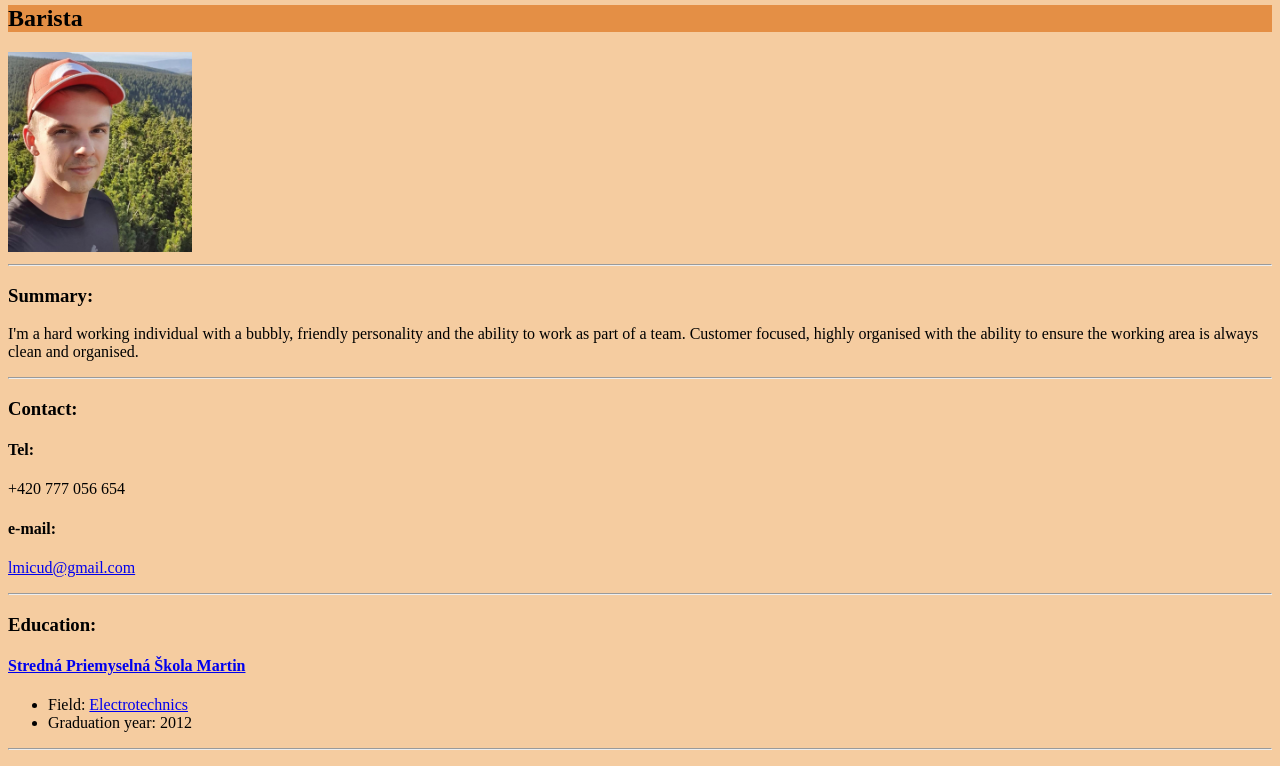
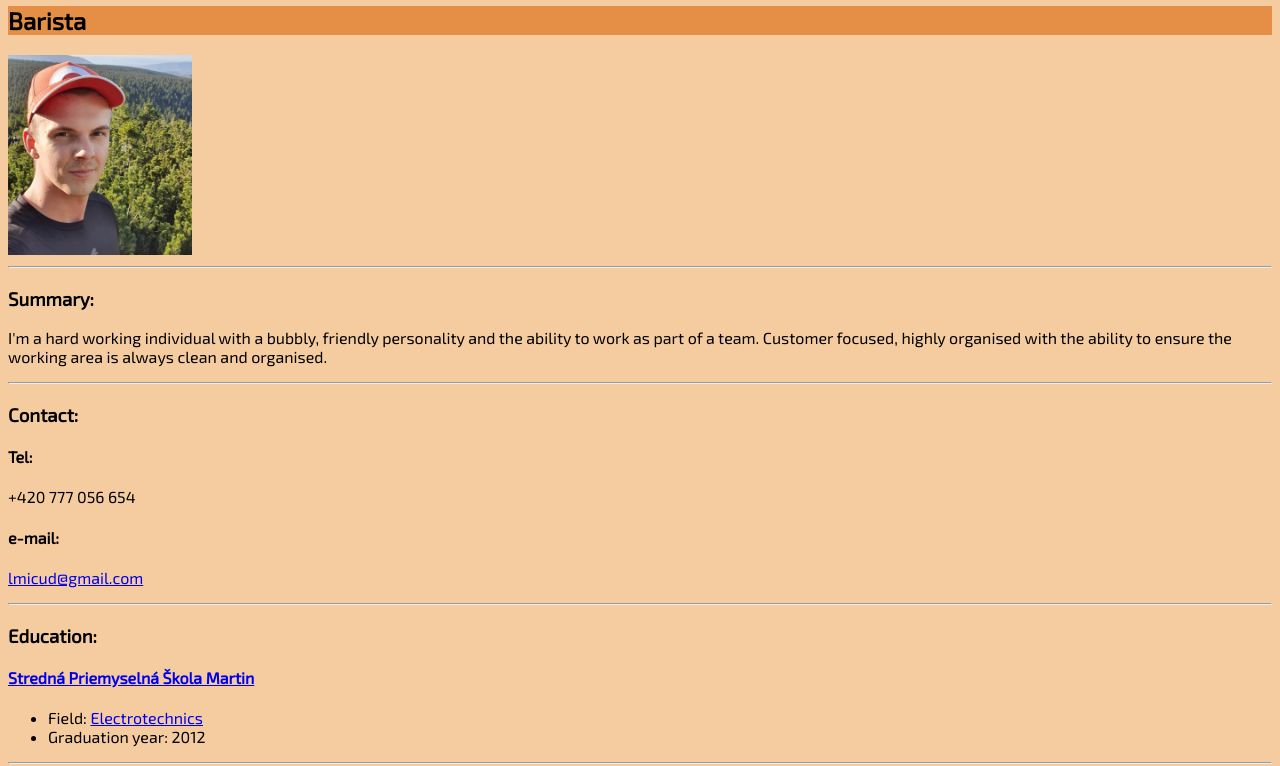
Before and after one commit to LubosMicuda/CV, a plain HTML site: page index.html in a window 1280 px wide. Shown: the part 75-841 px from the top of the page. Drawn offline with Linux system fonts and the light colour scheme.

Commit message:
Update style.css
Changed font to google font: Exo 2

```diff
--- a/style.css
+++ b/style.css
@@ -1,4 +1,5 @@
-html {background-color: #F5CCA0;}
+html {background-color: #F5CCA0;
+     font-family: 'Exo 2', sans-serif;}
 h1 {background-color: #994D1C;}
 h2 {background-color: #e48f45;}
 .company-name {font-weight: bold;}
```
